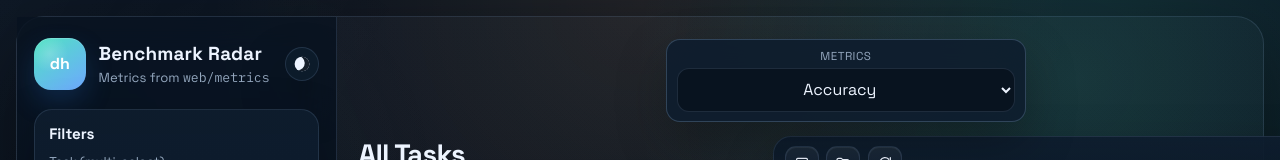
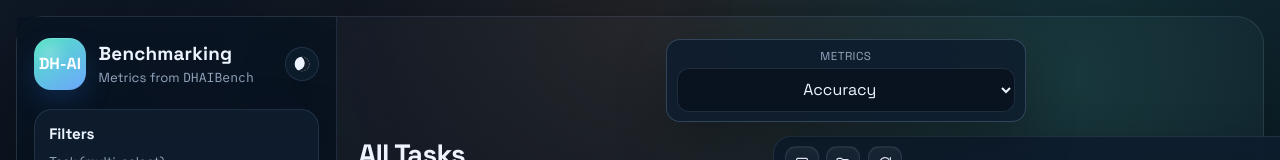
Before and after one commit to otichy/dhAIBench, a plain HTML site: page web/index.html in a window 1280 px wide. Shown: the top 160 px of the page. Drawn offline with Linux system fonts and the light colour scheme; no server answers.

Commit message:
change title of the web app

```diff
--- a/web/index.html
+++ b/web/index.html
@@ -14,10 +14,10 @@
     <aside class="sidebar">
       <div class="brand">
         <div class="brand-lockup">
-          <div class="brand-mark">dh</div>
+          <div class="brand-mark">DH-AI</div>
           <div>
-            <h1>Benchmark Radar</h1>
-            <p>Metrics from <code>web/metrics</code></p>
+            <h1>Benchmarking</h1>
+            <p>Metrics from <code>DHAIBench</code></p>
           </div>
         </div>
         <label class="theme-icon-toggle" title="Toggle theme" aria-label="Toggle theme">
```
